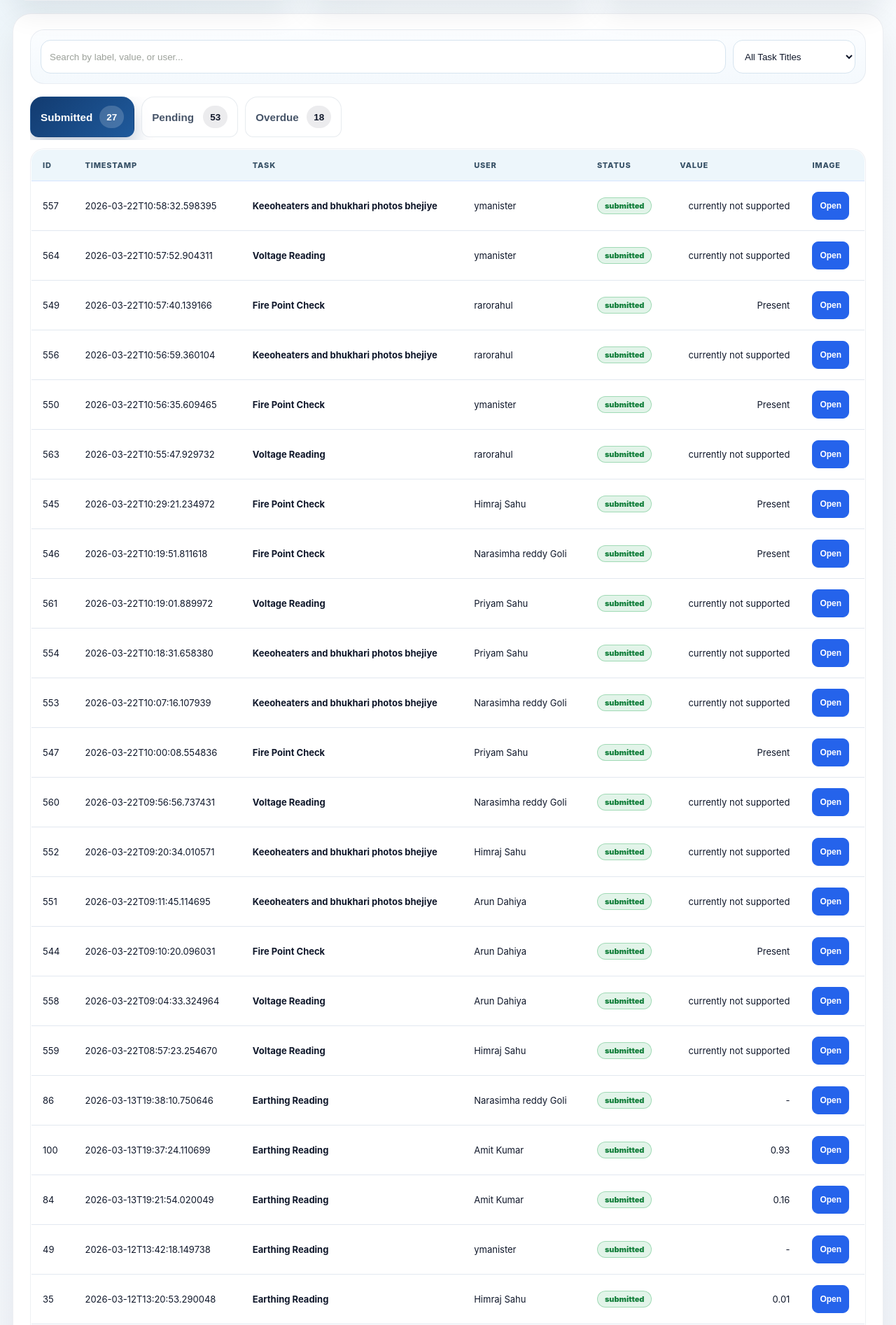
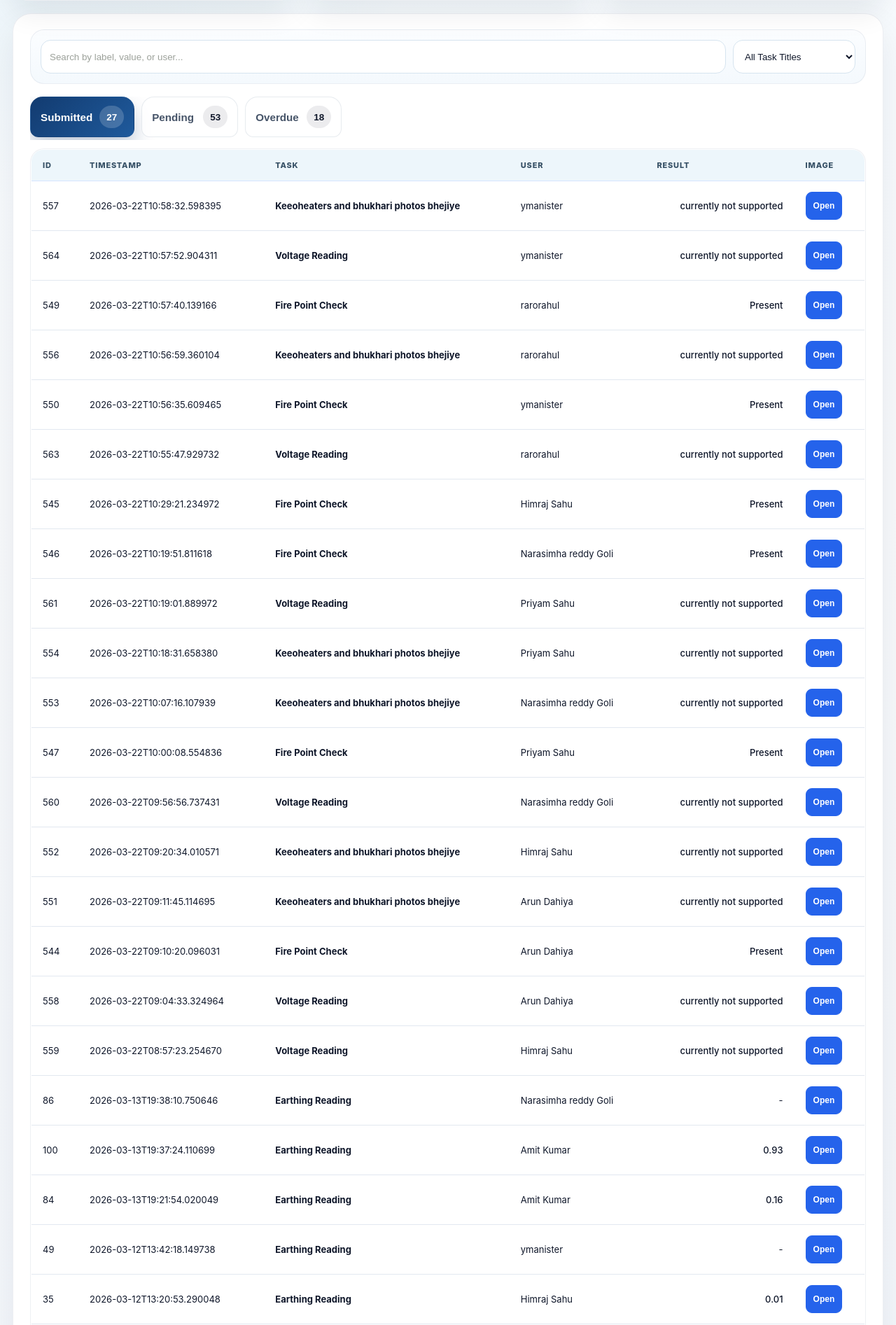
Before and after one commit to Amit7696Kumar/monitor.dettrack, a FastAPI app: page /coadmin/1 in a window 1280 px wide. Shown: the part 441-2334 px from the top of the page at 70% size. Run offline with FastAPI, Linux system fonts and the light colour scheme; a user stored in the database is signed in; data comes from the database, SQL or seed files in the repository; both versions use the stored data as it was after the commit; tables that the repository leaves empty hold one stand-in row (values such as "Sample post"); some libraries are stand-ins or nearby versions.

Commit message:
modify coadmin bug fixed

```diff
--- a/server/templates/coadmin.html
+++ b/server/templates/coadmin.html
@@ -76,6 +76,25 @@
     .dashboard-table-animated.is-switching {
       opacity: 0.45;
       transform: translateY(4px);
+    }
+    .submission-result {
+      display: inline-flex;
+      align-items: center;
+      max-width: 100%;
+      padding: 0;
+      border-radius: 12px;
+      font-weight: 500;
+      color: inherit;
+      white-space: normal;
+      overflow-wrap: anywhere;
+      word-break: break-word;
+      line-height: 1.35;
+    }
+    .submission-result.is-alert {
+      padding: 4px 10px;
+      background: #fee2e2;
+      color: #991b1b;
+      font-weight: 600;
     }
   </style>
 </head>
@@ -176,8 +195,7 @@
             <th>Timestamp</th>
             <th>Task</th>
             <th>User</th>
-            <th>Status</th>
-            <th class="num">Value</th>
+            <th class="num">Result</th>
             <th>Image</th>
           </tr>
         </thead>
@@ -190,16 +208,9 @@
             <td>{{ row.created_at }}</td>
             <td><b>{{ row.label or row.meter_type }}</b></td>
             <td>{{ row.username }}</td>
-            <td>
-              {% if row.status %}
-                <span class="pill {{ row.status_class }}">{{ row.status }}</span>
-              {% else %}
-                <span class="small-muted">-</span>
-              {% endif %}
-            </td>
             <td class="num">
               {% if row.value %}
-                <b>{{ row.value }}</b>
+                <span class="submission-result{% if row._result_alert %} is-alert{% endif %}">{{ row.value }}</span>
               {% else %}
                 <span class="small-muted">-</span>
               {% endif %}
@@ -218,14 +229,9 @@
             <td>{{ row.submitted_at or row.deadline_at }}</td>
             <td><b>{{ row.title }}</b></td>
             <td>{{ row.assigned_username or row.assigned_user_id }}</td>
-            <td>
-              <span class="pill {% if row.status == 'overdue' %}high{% elif row.status in ['submitted','late','completed'] %}ok{% else %}low{% endif %}">
-                {{ row.status }}
-              </span>
-            </td>
             <td class="num">
               {% if row.response_value is not none and (row.response_value|string|lower) != 'overdue' %}
-                {{ row.response_value }}
+                <span class="submission-result{% if row._result_alert %} is-alert{% endif %}">{{ row.response_value }}</span>
                 {% if row.response_fuel_consumed is not none %}
                   <div class="small-muted">{{ row.response_fuel_consumed }} L</div>
                 {% endif %}
@@ -250,16 +256,9 @@
             <td>{{ row.created_at }}</td>
             <td><b>{{ row.label or row.meter_type }}</b></td>
             <td>{{ row.username }}</td>
-            <td>
-              {% if row.status %}
-                <span class="pill {{ row.status_class }}">{{ row.status }}</span>
-              {% else %}
-                <span class="small-muted">-</span>
-              {% endif %}
-            </td>
             <td class="num">
               {% if row.value %}
-                <b>{{ row.value }}</b>
+                <span class="submission-result{% if row._result_alert %} is-alert{% endif %}">{{ row.value }}</span>
               {% else %}
                 <span class="small-muted">-</span>
               {% endif %}
@@ -279,14 +278,9 @@
             <td>{{ row.submitted_at or row.deadline_at }}</td>
             <td><b>{{ row.title }}</b></td>
             <td>{{ row.assigned_username or row.assigned_user_id }}</td>
-            <td>
-              <span class="pill {% if row.status == 'overdue' %}high{% elif row.status in ['submitted','late','completed'] %}ok{% else %}low{% endif %}">
-                {{ row.status }}
-              </span>
-            </td>
             <td class="num">
               {% if row.response_value is not none and (row.response_value|string|lower) != 'overdue' %}
-                {{ row.response_value }}
+                <span class="submission-result{% if row._result_alert %} is-alert{% endif %}">{{ row.response_value }}</span>
                 {% if row.response_fuel_consumed is not none %}
                   <div class="small-muted">{{ row.response_fuel_consumed }} L</div>
                 {% endif %}
@@ -526,8 +520,7 @@ document.addEventListener("click", (e) => {
     { label: "User", value: user },
     { label: "Team", value: team ? `Team ${team}` : "-" },
     { label: "Task", value: label || "-" },
-    { label: "Status", value: status ? status.replace(/_/g, " ") : "-" },
-    { label: "Value", value },
+    { label: "Result", value },
     { label: "Time", value: created },
   ];
   if (imageTaken) detailRows.push({ label: src2 ? "Start Image Taken" : "Image Taken", value: imageTaken });
```
Also changed, not shown: server/db.py (+43 -6 lines), server/services/dashboard_service.py (+31 -7 lines), server/templates/admin.html (+36 -59 lines), server/meter.db.
